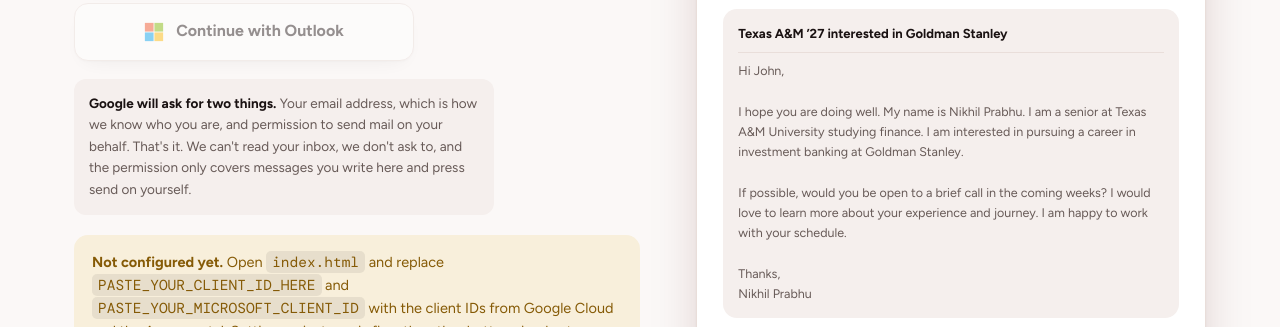
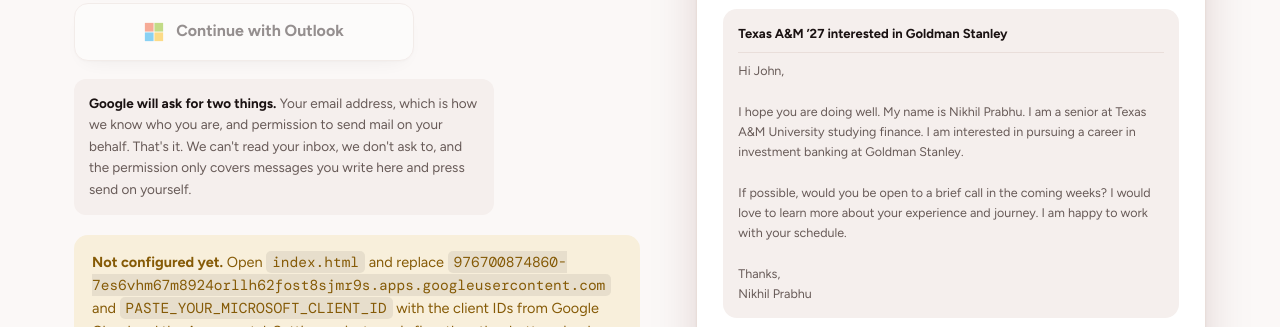
Before and after one commit to Nikhilprabh32/RSR, a plain HTML site: page index.html in a window 1280 px wide. Shown: the part 585-912 px from the top of the page. Drawn offline with nearby package versions, Linux system fonts and the light colour scheme.

Commit message:
Update client ID placeholder in index.html

```diff
--- a/index.html
+++ b/index.html
@@ -283,7 +283,7 @@
             <b>Google will ask for two things.</b> Your email address, which is how we know who you are, and permission to send mail on your behalf. That's it. We can't read your inbox, we don't ask to, and the permission only covers messages you write here and press send on yourself.
           </div>
           <div class="cfgwarn" id="cfgwarn" hidden>
-            <b>Not configured yet.</b> Open <code>index.html</code> and replace <code>PASTE_YOUR_CLIENT_ID_HERE</code> and <code>PASTE_YOUR_MICROSOFT_CLIENT_ID</code> with the client IDs from Google Cloud and the Azure portal. Setting up just one is fine, the other button simply stays disabled. See <code>SETUP.md</code>.
+            <b>Not configured yet.</b> Open <code>index.html</code> and replace <code>976700874860-7es6vhm67m8924orllh62fost8sjmr9s.apps.googleusercontent.com</code> and <code>PASTE_YOUR_MICROSOFT_CLIENT_ID</code> with the client IDs from Google Cloud and the Azure portal. Setting up just one is fine, the other button simply stays disabled. See <code>SETUP.md</code>.
           </div>
           <div class="proof">58 bank formats, hand-verified. Built for Horizons.</div>
         </div>
```
